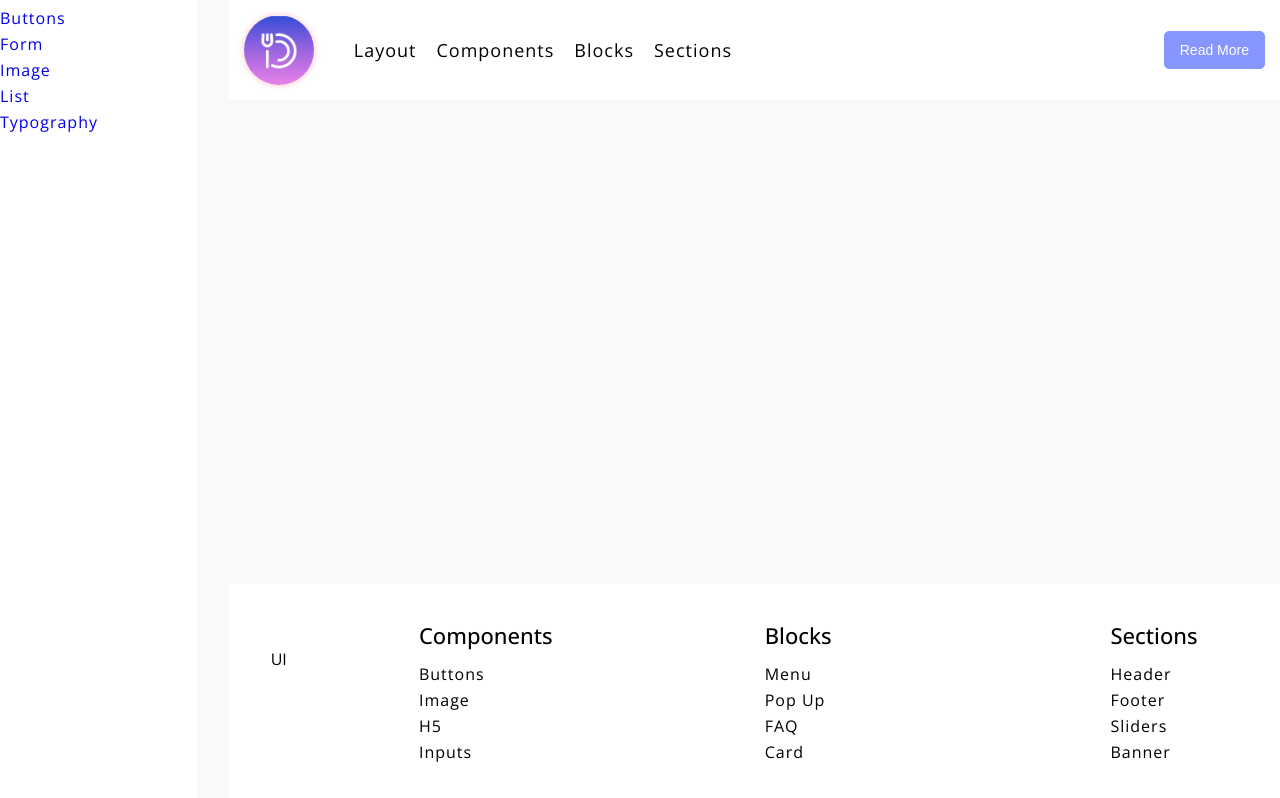
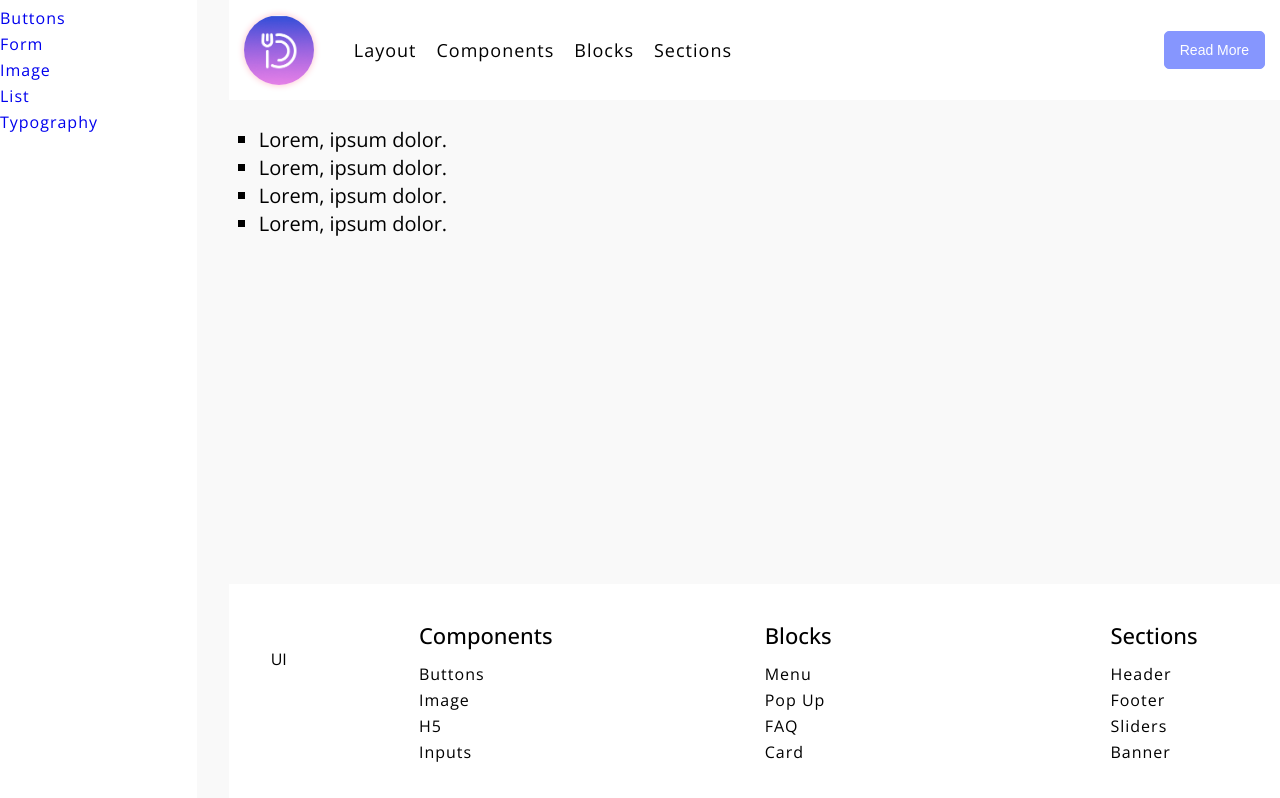
Before and after one commit to IliaRyzhenkov/lib-components, a React (Create React App) app: page /components/list in a window 1280 px wide. Built offline with nearby package versions, Linux system fonts and the light colour scheme.

Commit message:
add List

```diff
--- a/src/my-lib/components/list.tsx
+++ b/src/my-lib/components/list.tsx
@@ -1,27 +1,123 @@
 import styled from 'styled-components'
-import { IGlobal } from '../models/global'
+import { IBorder, IFonts, IGlobal, IProportions } from '../models/global'
 
-interface IList extends IGlobal{
- shadow?: string
+interface IList extends IProportions, IBorder, IFonts, IGlobal {
+  listStyle?: 'none' | 'decimal' | 'circle' | 'disk' | 'square'
 }
-interface IListItem extends IGlobal{
- content?:string
+interface IListItem extends IFonts, IGlobal {
+  beforeStyle?: 'circle' | 'disk' | 'square' | 'LineX' | 'LineY'
+  beforeContent?: string
+  beforeColor?: string
+  beforeSize?: string
+  beforeLeft?: string
+  beforeTop?: string
+  beforeRadius?: string
 }
 
-export const List = styled.ul`
- padding-left: 15px;
+export const List = styled.ul<IList>`
+ list-style: ${(p) => p.listStyle};
+ ${(p) => p.listStyle ?`
+  & li{
+    display: list-item;
+    &:before{
+      display:none;
+    }
+  }
+ ` : false}
+
+ height: ${(p) => p.h};
+ width: ${(p) => p.w};
+ min-height: ${(p) => p.minH};
+ min-width: ${(p) => p.minW};
+ max-height: ${(p) => p.maxH};
+ max-width: ${(p) => p.maxW};
+
+ border:${(p) => p.border};
+ border-radius: ${(p) => p.br};
+ box-shadow:
+ ${(p) => p.shadow == 'variant-1' ? `${p.shadowcolor ?? 'rgba(100, 100, 111, 0.2)'} 0px 7px 29px 0px;` :
+    p.shadow == 'variant-2' ? `${p.shadowcolor ?? 'rgba(99, 99, 99, 0.2)'} 0px 2px 8px 0px;` :
+      p.shadow == 'variant-3' ? `${p.shadowcolor ?? 'rgba(0, 0, 0, 0.05)'} 6px 2px 16px 0px, rgba(255, 255, 255, 0.8) -6px -2px 16px 0px;` :
+        p.shadow == 'variant-4' ? `${p.shadowcolor ?? 'rgba(99, 99, 99, 0.2)'} 6px 2px 16px 0px, rgba(255, 255, 255, 0.8) -6px -2px 16px 0px;` :
+          p.shadow == 'variant-5' ? `${p.shadowcolor ?? 'rgba(0, 0, 0, 0.15)'} 2.4px 2.4px 3.2px;` :
+            p.shadow == 'variant-6' ? `${p.shadowcolor ?? 'rgba(0, 0, 0, 0.15)'} 0px 2px 8px 0px, rgba(0, 0, 0, 0.05) 0px 5px 10px` : false
+  };
+ box-shadow:${(p) => p.customShadow};
+
+ font-size: ${(p) => p.fs};
+ font-weight: ${(p) => p.fw};
+ letter-spacing: ${(p) => p.ls};
+ line-height: ${(p) => p.lh};
+ font-style: ${(p) => p.fontStyle};
+ text-align: ${(p) => p.textAlign};
+ text-transform: ${(p) => p.textTransform};
+
+ color: ${(p) => p.color};
+ background: ${(p) => p.bg};
+ padding: ${(p) => p.p};
+ padding-top: ${(p) => p.pt};
+ padding-bottom: ${(p) => p.pb};
+ padding-left: ${(p) => p.pl};
+ padding-right: ${(p) => p.pr};
+ margin-top: ${(p) => p.mt};
+ margin-bottom: ${(p) => p.mb};
+ margin-left: ${(p) => p.ml ?? '30px'};
+ margin-right: ${(p) => p.mr};
+ ${(p) => p.sx};
 `
 export const ListItem = styled.li<IListItem>`
  position: relative;
  display: flex;
  align-items: center;
- &::before{
+
+ &:before{
+  content: '${(p) => p.beforeContent}';
   position: absolute;
-  content: '';
-  left: 0;
-  width: 5px;
-  height: 5px;
-  background-color: red;
-  border-radius: 50%;
+  background-color: ${(p) => p.beforeColor ?? '#8696FE'};
+  left: ${(p) => p.beforeLeft ?? '-15px'};
+  top: ${(p) => p.beforeTop};
+
+  ${(p) => p.beforeStyle == 'circle' ?`
+  width: ${ p.beforeSize ?? '7px'};
+  height: ${ p.beforeSize ?? '7px'};
+  border-radius: ${ p.beforeRadius ?? '50%' };`
+
+  : p.beforeStyle == 'square' ?`
+  width: ${ p.beforeSize ?? '7px'};
+  height: ${ p.beforeSize ?? '7px'};
+  border-radius: ${ p.beforeRadius};`
+
+  : p.beforeStyle == 'LineX' ?`
+  width: ${ p.beforeSize ?? '7px'};
+  height: 2px;
+  border-radius: ${ p.beforeRadius ?? '50%' };`
+
+  : p.beforeStyle == 'LineY' ?`
+  width: 2px;
+  height: ${ p.beforeSize ?? '7px'};
+  border-radius: ${ p.beforeRadius};`
+  : false
+  }
  }
+
+ font-size: ${(p) => p.fs};
+ font-weight: ${(p) => p.fw};
+ letter-spacing: ${(p) => p.ls};
+ line-height: ${(p) => p.lh};
+ font-style: ${(p) => p.fontStyle};
+ text-align: ${(p) => p.textAlign};
+ text-transform: ${(p) => p.textTransform};
+
+ color: ${(p) => p.color};
+ background: ${(p) => p.bg};
+ padding-top: ${(p) => p.pt};
+ padding-bottom: ${(p) => p.pb};
+ padding-left: ${(p) => p.pl};
+ padding-right: ${(p) => p.pr};
+ margin-top: ${(p) => p.mt ?? '8px'};
+ margin-bottom: ${(p) => p.mb};
+ margin-left: ${(p) => p.ml};
+ margin-right: ${(p) => p.mr};
+ ${(p) => p.sx};
+
 `
--- a/src/my-lib/components/typography.tsx
+++ b/src/my-lib/components/typography.tsx
@@ -16,12 +16,14 @@
 
   color: ${(p) => p.color};
   background: ${(p) => p.bg};
+  padding: ${(p) => p.p ?? '8px 12px'};
   padding-top: ${(p) => p.pt};
   padding-bottom: ${(p) => p.pb};
   padding-left: ${(p) => p.pl};
   padding-right: ${(p) => p.pr};
+  margin: ${(p) => p.m};
   margin-top: ${(p) => p.mt};
- margin-bottom: ${(p) => p.mb};
+  margin-bottom: ${(p) => p.mb ?? '10px'};
   margin-left: ${(p) => p.ml};
   margin-right: ${(p) => p.mr};
   ${(p) => p.sx};
@@ -37,12 +39,14 @@
 
  color: ${(p) => p.color};
  background: ${(p) => p.bg};
+ padding: ${(p) => p.p ?? '8px 12px'};
  padding-top: ${(p) => p.pt};
  padding-bottom: ${(p) => p.pb};
  padding-left: ${(p) => p.pl};
  padding-right: ${(p) => p.pr};
+ margin: ${(p) => p.m};
  margin-top: ${(p) => p.mt};
- margin-bottom: ${(p) => p.mb};
+ margin-bottom: ${(p) => p.mb ?? '10px'};
  margin-left: ${(p) => p.ml};
  margin-right: ${(p) => p.mr};
  ${(p) => p.sx};
--- a/src/project/content/components/list.tsx
+++ b/src/project/content/components/list.tsx
@@ -1,10 +1,24 @@
+import { Image } from "../../../my-lib/components/image"
 import { List, ListItem } from "../../../my-lib/components/list"
 
 const ComponentsList = () => {
 
   return (
   <>
-
+  <List mt="30px" fs="20px" listStyle="square" >
+  <ListItem beforeStyle="square">
+    Lorem, ipsum dolor.
+    </ListItem>
+  <ListItem beforeStyle="circle">
+    Lorem, ipsum dolor.
+    </ListItem>
+  <ListItem beforeStyle="LineX">
+    Lorem, ipsum dolor.
+    </ListItem>
+  <ListItem beforeStyle="LineY">
+    Lorem, ipsum dolor.
+    </ListItem>
+  </List>
   </>
   )
 }
```
Also changed, not shown: src/my-lib/blocks/card.tsx (line endings or trailing spaces). Lines whose indentation alone changed are shown as unchanged.
